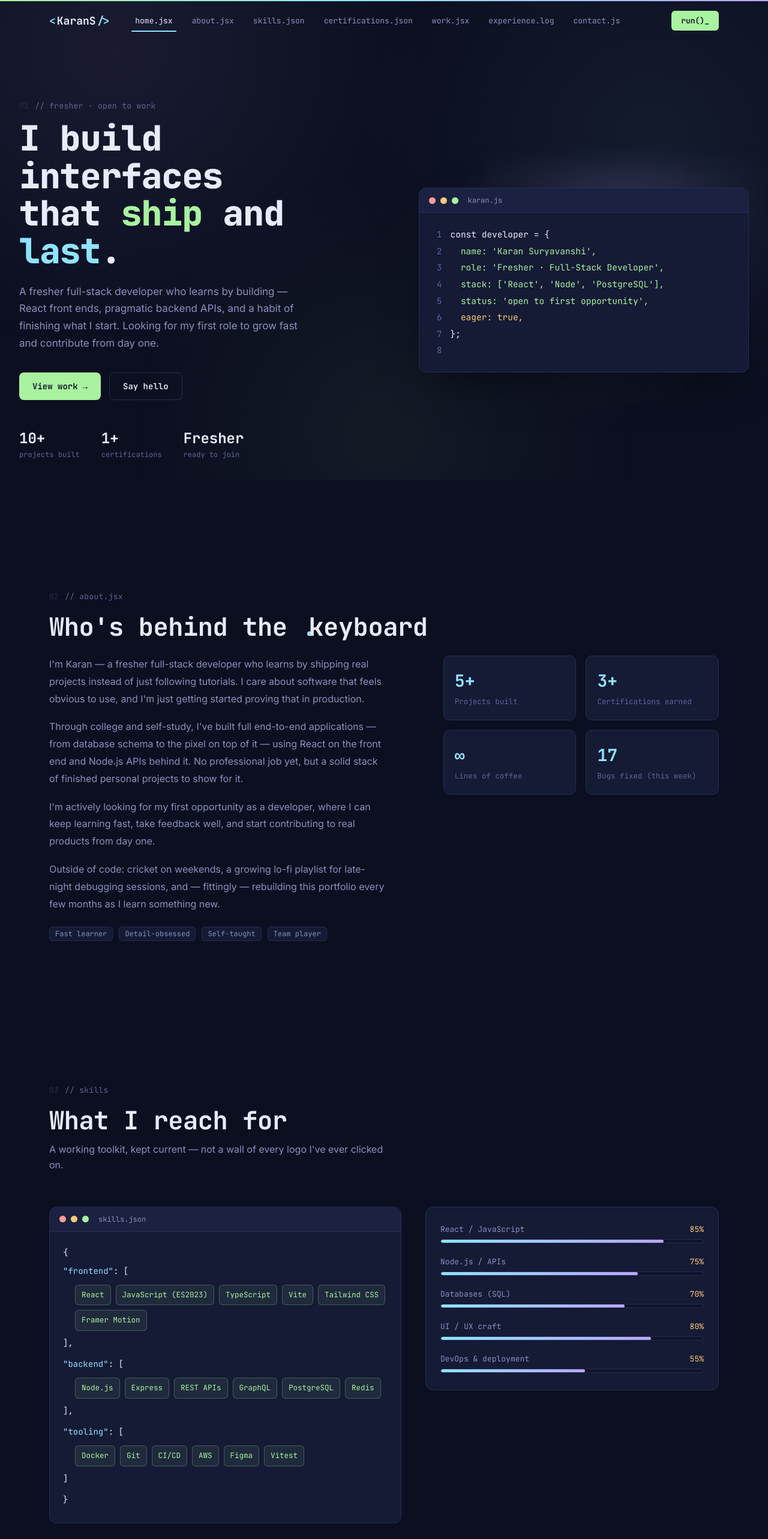
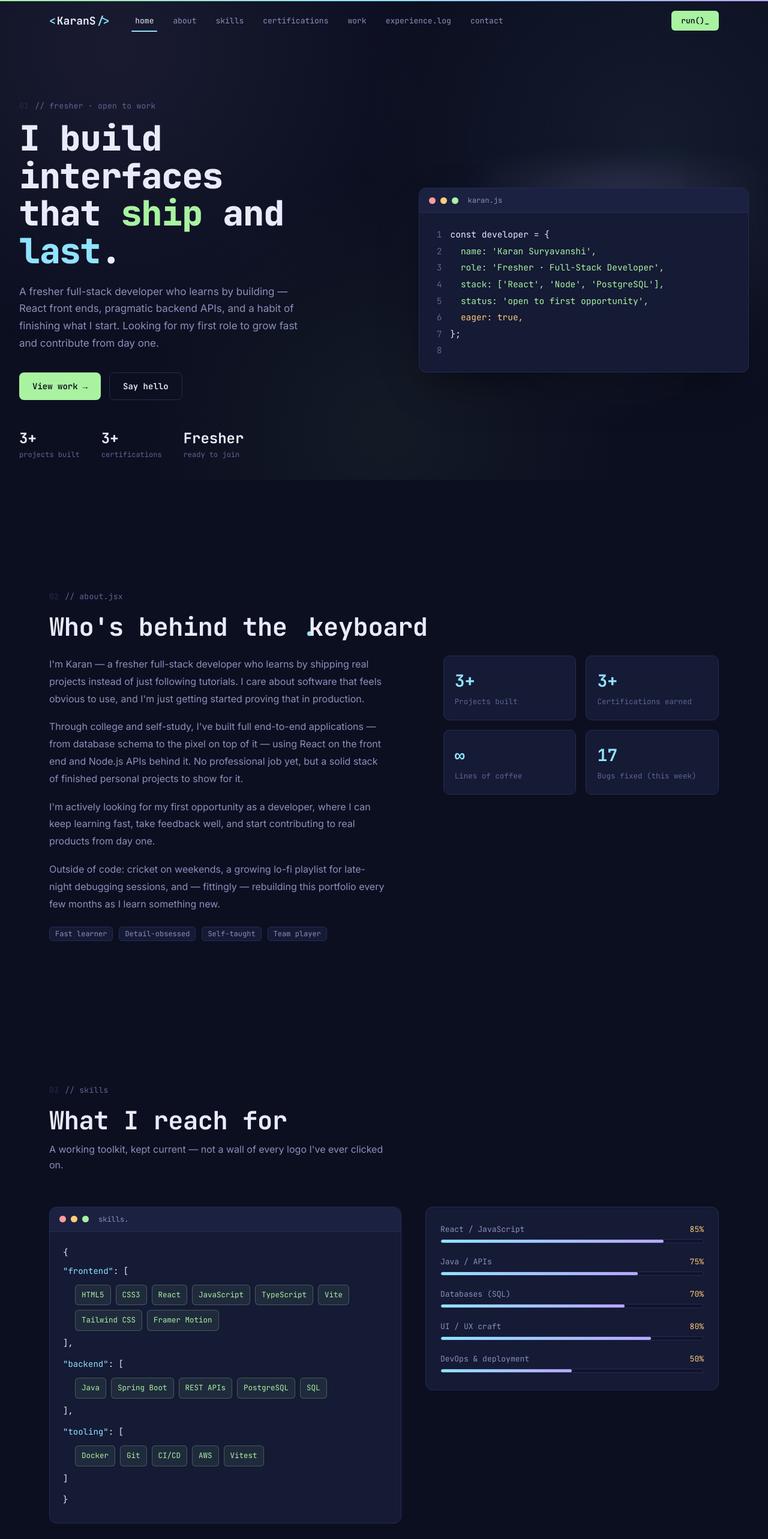
Before and after one commit to karan-suryvanshi/Portfolio_Karan, a React (Vite) app: page / in a window 1280 px wide. Shown: the top 2566 px of the page at 60% size. Built offline with nearby package versions, Linux system fonts and the light colour scheme.

Commit message:
aboutHeroNavbarProjectSkill Updated

```diff
--- a/src/components/About.jsx
+++ b/src/components/About.jsx
@@ -67,7 +67,7 @@ export default function About() {
             variants={reveal}
           >
             {[
-              { k: 'Projects built', v: '5+' },
+              { k: 'Projects built', v: '3+' },
               { k: 'Certifications earned', v: '3+' }, // TODO: bump this as you add more certs
               { k: 'Lines of coffee', v: '∞' },
               { k: 'Bugs fixed (this week)', v: '17' },
--- a/src/components/Hero.jsx
+++ b/src/components/Hero.jsx
@@ -74,8 +74,8 @@ export default function Hero() {
             </a>
           </div>
           <div className="hero__meta">
-            <div><strong>10+</strong><span>projects built</span></div>
-            <div><strong>1+</strong><span>certifications</span></div>
+            <div><strong>3+</strong><span>projects built</span></div>
+            <div><strong>3+</strong><span>certifications</span></div>
             <div><strong>Fresher</strong><span>ready to join</span></div>
           </div>
         </motion.div>
--- a/src/components/Navbar.jsx
+++ b/src/components/Navbar.jsx
@@ -3,13 +3,13 @@ import { motion } from 'framer-motion'
 import './navbar.css'
 
 const TABS = [
-  { id: 'home', label: 'home.jsx' },
-  { id: 'about', label: 'about.jsx' },
-  { id: 'skills', label: 'skills.json' },
-  { id: 'certifications', label: 'certifications.json' },
-  { id: 'work', label: 'work.jsx' },
+  { id: 'home', label: 'home' },
+  { id: 'about', label: 'about' },
+  { id: 'skills', label: 'skills' },
+  { id: 'certifications', label: 'certifications' },
+  { id: 'work', label: 'work' },
   { id: 'experience', label: 'experience.log' },
-  { id: 'contact', label: 'contact.js' },
+  { id: 'contact', label: 'contact' },
 ]
 
 export default function Navbar() {
--- a/src/components/Projects.jsx
+++ b/src/components/Projects.jsx
@@ -7,7 +7,7 @@ const PROJECTS = [
     name: 'MyShop — Ecommerce',
     desc: 'A full-stack-feel e-commerce storefront — product browsing by category (mobiles, laptops, fashion, accessories), cart with persistent storage, and email/password sign-up & login.',
     stack: ['React', 'React Router', 'Context API', 'Vite'],
-    stars: 4,
+    stars: 4.5,
     status: 'production',
     repo: 'https://github.com/karan-suryvanshi/MyShop-Ecommerce',
     demo: 'https://karan-ecom.netlify.app',
@@ -16,7 +16,7 @@ const PROJECTS = [
     name: 'cartzilla-grocery-store',
     desc: 'Cartzilla Grocery Store is a fully responsive e-commerce web app for online grocery shopping. It includes product browsing, search and filters, a shopping cart, user login, and a checkout flow, all wrapped in a clean, modern UI. Deployed on Netlify.',
     stack: ['React', 'React Router', 'Context API', 'Vite'],
-    stars: 4,
+    stars: 4.5,
     status: 'production',
     repo: 'https://github.com/karan-suryvanshi/Grocery_Store_Web.git',
     demo: 'https://cartzilla-grocery-store.netlify.app/',
--- a/src/components/Skills.jsx
+++ b/src/components/Skills.jsx
@@ -5,26 +5,26 @@ const CATEGORIES = [
   {
     key: 'frontend',
     label: 'frontend',
-    items: ['React', 'JavaScript (ES2023)', 'TypeScript', 'Vite', 'Tailwind CSS', 'Framer Motion'],
+    items: ['HTML5','CSS3','React','JavaScript', 'TypeScript', 'Vite', 'Tailwind CSS','Framer Motion'],
   },
   {
     key: 'backend',
     label: 'backend',
-    items: ['Node.js', 'Express', 'REST APIs', 'GraphQL', 'PostgreSQL', 'Redis'],
+    items: ['Java', 'Spring Boot','REST APIs','PostgreSQL', 'SQL'],
   },
   {
     key: 'tooling',
     label: 'tooling',
-    items: ['Docker', 'Git', 'CI/CD', 'AWS', 'Figma', 'Vitest'],
+    items: ['Docker', 'Git', 'CI/CD', 'AWS','Vitest'],
   },
 ]
 
 const PROFICIENCY = [
   { name: 'React / JavaScript', value: 85 },
-  { name: 'Node.js / APIs', value: 75 },
+  { name: 'Java / APIs', value: 75 },
   { name: 'Databases (SQL)', value: 70 },
   { name: 'UI / UX craft', value: 80 },
-  { name: 'DevOps & deployment', value: 55 },
+  { name: 'DevOps & deployment', value: 50 },
 ]
 
 export default function Skills() {
@@ -52,7 +52,7 @@ export default function Skills() {
           >
             <div className="terminal__bar">
               <span className="dot dot--r" /><span className="dot dot--y" /><span className="dot dot--g" />
-              <span className="terminal__title">skills.json</span>
+              <span className="terminal__title">skills.</span>
             </div>
             <div className="skills__json-body">
               <span className="code-plain">{'{'}</span>
```
